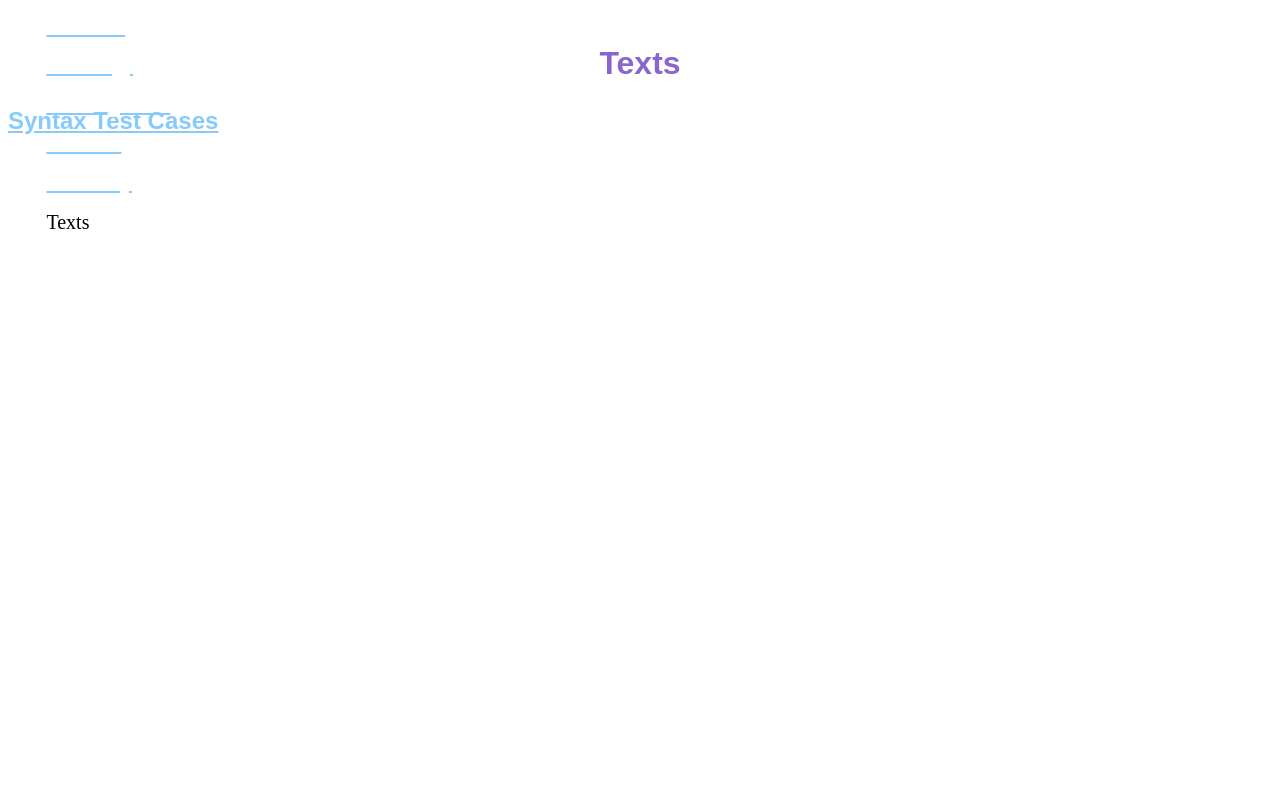
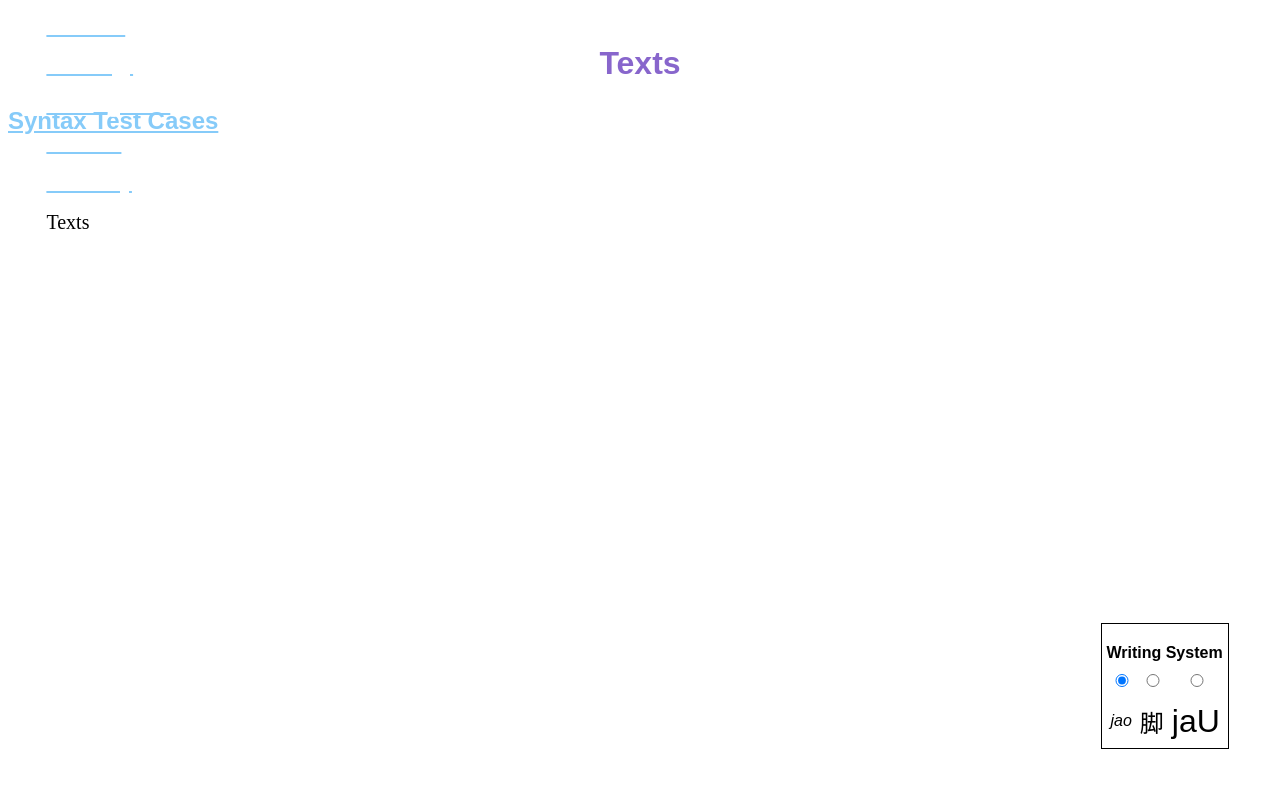
Before and after one commit to cstuartroe/jaobon, a React app: page /texts in a window 1280 px wide. Shown: the top 788 px of the page. Built offline with nearby package versions, Linux system fonts and the light colour scheme; the HTML template or start-up script is replaced by a standard one.

Commit message:
Display settings

```diff
--- a/src/App.tsx
+++ b/src/App.tsx
@@ -3,6 +3,7 @@ import { BrowserRouter as Router, Route, Routes } from "react-router-dom";
 
 import "../static/scss/main.scss";
 
+import {getStartingDisplaySettings, DisplaySettings, DisplaySettingsWidget} from "./DisplaySettings";
 import Menu from "./Menu";
 import Home from "./Home";
 import Phonology from "./Phonology";
@@ -12,7 +13,19 @@ import Dictionary from "./Dictionary";
 import Sourcing from "./Sourcing";
 import Texts, { TextReader } from "./Texts";
 
-class App extends Component {
+type AppState = {
+    displaySettings: DisplaySettings,
+}
+
+class App extends Component<{}, AppState> {
+    constructor(props: {}) {
+        super(props);
+
+        this.state = {
+            displaySettings: getStartingDisplaySettings(),
+        }
+    }
+
   render() {
       return (
           <Router>
@@ -38,19 +51,24 @@ class App extends Component {
                                       <Route index element={<Verifier/>}/>
                                   </Route>
                                   <Route path={"/dictionary"}>
-                                      <Route index element={<Dictionary/>}/>
+                                      <Route index element={<Dictionary displaySettings={this.state.displaySettings}/>}/>
                                   </Route>
                                   <Route path={"/texts"}>
                                       <Route index element={<Texts/>}/>
                                   </Route>
                                   <Route path={"/texts/:textId"}>
-                                      <Route index element={<TextReader/>}/>
+                                      <Route index element={<TextReader displaySettings={this.state.displaySettings}/>}/>
                                   </Route>
                               </Route>
                           </Routes>
                           <div style={{height: "10vh"}}/>
                       </div>
                       <div className="col-0 col-md-2 col-lg-3"/>
+
+                      <DisplaySettingsWidget
+                          displaySettings={this.state.displaySettings}
+                          setDisplaySettings={(d: DisplaySettings) => this.setState({displaySettings: d})}
+                      />
                   </div>
               </div>
           </Router>
--- a/src/Dictionary.tsx
+++ b/src/Dictionary.tsx
@@ -2,6 +2,7 @@ import React, { Component } from "react";
 
 import _dictionary from "./dictionary.json"
 import {TranslatedLine} from "./AnnotatedText";
+import {DisplaySettings} from "./DisplaySettings";
 
 type DictionaryEntry = {
   English: string,
@@ -16,6 +17,7 @@ type DictionarySection = {
 const dictionarySections = _dictionary as DictionarySection[];
 
 type Props = {
+  displaySettings: DisplaySettings,
 }
 
 type State = {
@@ -40,7 +42,7 @@ export default class Dictionary extends Component<Props, State> {
               <h2>{s.title}</h2>
 
               {s.entries.map((e, i) => (
-                  <TranslatedLine key={i} jaobon={e.Jaobon} translation={e.English}/>
+                  <TranslatedLine key={i} jaobon={e.Jaobon} translation={e.English} displaySettings={this.props.displaySettings}/>
               ))}
             </div>
         ))}
--- /dev/null
+++ b/src/DisplaySettings.tsx
@@ -0,0 +1,96 @@
+import React, { Component } from "react";
+import {ROOTS} from "./roots";
+import {stringToSyllable, Syllable, syllableToDots} from "./syllables";
+
+export type WritingSystem = "roman" | "cjk" | "dots";
+
+export type DisplaySettings = {
+  writingSystem: WritingSystem,
+}
+
+const displaySettingsKeys = ["writingSystem"] as const;
+
+const defaultDisplaySettings: DisplaySettings = {
+  writingSystem: "roman",
+}
+
+function assignDisplaySetting<T extends keyof DisplaySettings>(key: T, value: DisplaySettings[T], settings: DisplaySettings) {
+  settings[key] = value;
+}
+
+export function getStartingDisplaySettings(): DisplaySettings {
+  const out = defaultDisplaySettings;
+
+  displaySettingsKeys.forEach(key => {
+    const value = localStorage.getItem(`displaySettings:${key}`);
+    if (value !== null) {
+      assignDisplaySetting<typeof key>(key, value as DisplaySettings[typeof key], out);
+    }
+  })
+
+  return out;
+}
+
+type Props = {
+  displaySettings: DisplaySettings,
+  setDisplaySettings: (d: DisplaySettings) => void,
+}
+
+type State = {
+}
+
+export class DisplaySettingsWidget extends Component<Props, State> {
+  constructor(props: Props) {
+    super(props);
+    this.state = {
+    };
+  }
+
+  radioButtons<T extends keyof DisplaySettings>(key: T, title: string, options: [string | JSX.Element, DisplaySettings[T]][]) {
+    return (
+        <div>
+          <p style={{marginBottom: "5px"}}><b>{title}</b></p>
+
+          <div className="display-radio-buttons">
+            {options.map(([label, value], i) => (
+                <div key={i} className="display-radio-option">
+                  <input
+                      type="radio"
+                      value={value}
+                      name={key}
+                      checked={this.props.displaySettings[key] == value}
+                      onChange={e => {
+                        localStorage.setItem(`displaySettings:${key}`, value)
+                        this.props.setDisplaySettings({
+                          ...this.props.displaySettings,
+                          [key]: e.target.value,
+                        });
+                      }}
+                  />
+                  <div>
+                    <p style={{marginBottom: 0}}>{label}</p>
+                  </div>
+                </div>
+            ))}
+          </div>
+        </div>
+    );
+  }
+
+
+  render() {
+    return (
+      <div className="display-settings-widget">
+        {this.radioButtons(
+            "writingSystem",
+            "Writing System",
+            [
+              [<span className="roman">jao</span>, "roman"],
+                [<span className="cjk">{ROOTS.get('jao')?.CJK}</span>, "cjk"],
+                [<span className="dots">{syllableToDots(stringToSyllable('jao') as Syllable)}</span>, "dots"],
+            ]
+        )}
+      </div>
+    );
+  }
+}
--- a/src/Texts.tsx
+++ b/src/Texts.tsx
@@ -2,6 +2,7 @@ import React, {Component, useState} from "react";
 import {Link, useParams} from "react-router-dom";
 import {AnnotatedCharacter, parseJaobon, TranslatedLine} from "./AnnotatedText";
 import {Root, ROOTS} from "./roots";
+import {DisplaySettings} from "./DisplaySettings";
 
 type TextLine = {
   jaobon: string,
@@ -404,19 +405,29 @@ function textRootInfo(text: Text) {
   }
 }
 
-function rootFrequencyList(textInfo: ReturnType<typeof textRootInfo>) {
+function rootFrequencyList(textInfo: ReturnType<typeof textRootInfo>, displaySettings: DisplaySettings) {
   return (
       <ul>
         {Array.from(textInfo.frequencies.entries())
             .sort((a, b) => b[1] - a[1])
             .map(([root, count], i) => (
-                <li><AnnotatedCharacter root={root} dots={true}/> {count} ({Math.round(10000 * count / textInfo.totalRoots)/100}%)</li>
+                <li>
+                  <AnnotatedCharacter root={root} displaySettings={displaySettings}/>
+                  {' '}
+                  {count}
+                  {' '}
+                  ({Math.round(10000 * count / textInfo.totalRoots)/100}%)
+                </li>
             ))}
       </ul>
   );
 }
 
-export function TextReader(props: {}) {
+type Props = {
+  displaySettings: DisplaySettings,
+}
+
+export function TextReader(props: Props) {
   const { textId } = useParams();
   const [showFrequencies, setShowFrequencies] = useState<boolean>();
 
@@ -454,21 +465,27 @@ export function TextReader(props: {}) {
             </a>
           </p>
 
-          {showFrequencies && rootFrequencyList(textInfo)}
+          {showFrequencies && rootFrequencyList(textInfo, props.displaySettings)}
 
           {showFrequencies && (textInfo.frequencies.size > 150) && (
               <p style={{marginBottom: 0}}>
                 Unused roots:{' '}
                 {Array.from(ROOTS.values())
                     .filter(r => textInfo.frequencies.get(r) === undefined)
-                    .map(r => <><AnnotatedCharacter root={r} dots={true}/>{"\u200b"}</>)
+                    .map(r => (
+                        <>
+                          <AnnotatedCharacter root={r} displaySettings={props.displaySettings}/>
+                          {props.displaySettings.writingSystem == "roman" ? " " : "\u200b"}
+                        </>
+                    ))
                 }
               </p>
           )}
         </div>
 
         {text.lines.map((line, i) => (
-            <TranslatedLine key={i} jaobon={line.jaobon} translation={line.translation} number={i+1}/>
+            <TranslatedLine key={i} jaobon={line.jaobon} translation={line.translation} number={i+1}
+                            displaySettings={props.displaySettings}/>
         ))}
       </>
   );
--- a/static/scss/main.scss
+++ b/static/scss/main.scss
@@ -5,10 +5,17 @@ h1, h2, p, li, .translation {
   font-family: "Kanit", sans-serif;
 }
 
+.roman {
+  font-style: italic;
+}
+
 .dots {
   font-family: "Featural Dots", sans-serif;
   font-size: 200%;
-  //line-height: 150%;
+}
+
+h2 .dots {
+  font-size: 100%;
 }
 
 .cjk {
@@ -71,6 +78,34 @@ h1 {
   }
 }
 
+.display-settings-widget {
+  position: fixed;
+  right: 4vw;
+  bottom: 4vw;
+  background-color: white;
+  border: 1px solid black;
+  padding: 4px;
+
+  .display-radio-buttons {
+    display: flex;
+    flex-direction: row;
+
+    .display-radio-option {
+      flex: 1;
+      display: flex;
+      flex-direction: column;
+      padding: 4px;
+
+      div {
+        flex-grow: 3;
+        display: flex;
+        flex-direction: column;
+        justify-content: center;
+      }
+    }
+  }
+}
+
 .annotated {
   position: relative;
 
@@ -84,15 +119,16 @@ h1 {
 
   .translation {
     position: absolute;
-    font-size: 1.5vh;
+    font-size: 2vh;
     line-height: 1.5vh;
     top: 0;
     left: 50%;
     transform: translate(-50%, -125%);
     border: 1px solid black;
     white-space: nowrap;
-    padding: 2px;
+    padding: 5px;
     background: white;
+    font-style: normal;
   }
 
   &.tooltip-shown {
```
Also changed, not shown: src/AnnotatedText.tsx (+25 -16 lines).
